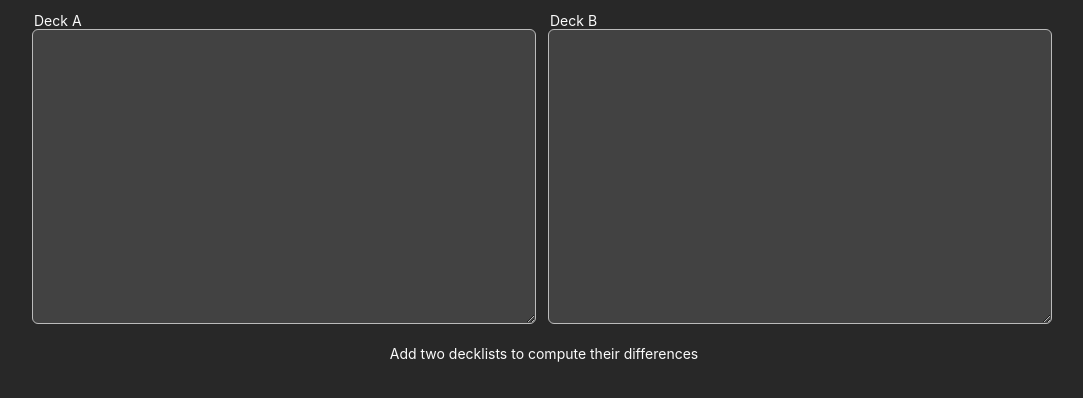
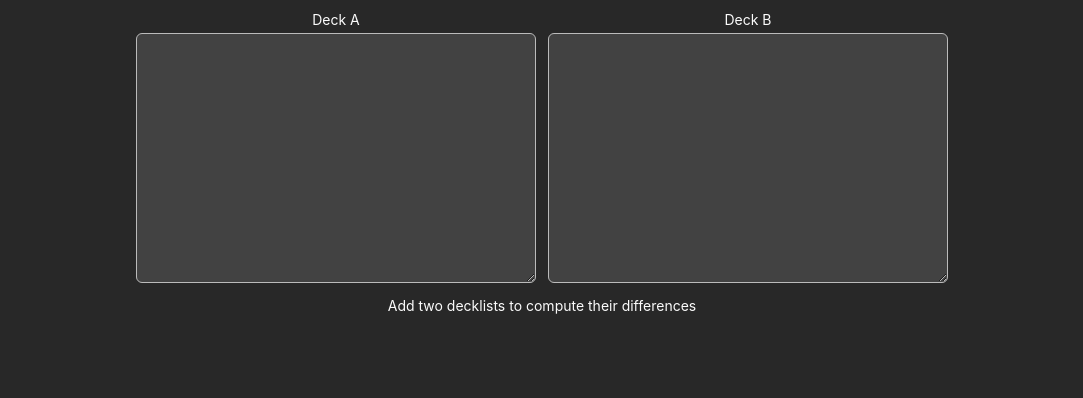
Before and after one commit to jeremy-strang/mtg-deck-diff, a React (Create React App) app: page / in a window 1280 px wide. Shown: the top 398 px of the page, without its empty margins (98-1181 px from the left). Built offline with nearby package versions, Linux system fonts and the light colour scheme.

Commit message:
some minor styling

```diff
--- a/src/index.scss
+++ b/src/index.scss
@@ -26,22 +26,6 @@ body {
   border: none;
 }
 
-code, textarea {
-  font-family: source-code-pro, Menlo, Monaco, Consolas, 'Courier New',
-    monospace;
-    font-size: 16px;
-}
-
-h1, h2, h3, h4, h5 {
-  text-align: left;
-  width: 100%;
-  margin: 0 6px 0 2px;
-}
-
-h4, h5 {
-  font-weight: normal;
-}
-
 div.App {
   position: relative;
   width: 100%;
@@ -53,19 +37,12 @@ div.App {
   overflow-x: hidden;
 }
 
-div.Width100 {
-  position: relative;
-  display: block;
-  padding: 6px 10px;
-  height: 50%;
-  width: 100%;
-}
-
 div.DeckListWrap {
   position: relative;
   width: 40%;
   height: 100%;
   margin: 6px;
+  max-width: 400px;
   display: inline-block;
 
   textarea.DeckList {
--- a/src/style/_elements.scss
+++ b/src/style/_elements.scss
@@ -100,9 +100,9 @@ textarea {
         }
 
         &.opacity-100 {
-          background-color: #fff;
+          background-color: $dark1;
           border-color: $theme-color;
-          color: $font-dark;
+          color: $gray3;
         }
       }
     }
@@ -111,12 +111,12 @@ textarea {
   &:read-only,
   &:disabled,
   &.disabled {
-    background-color: darken($gray1, 3%);
+    background-color: darken($dark1, 3%);
     cursor: disabled;
   }
 
   &::placeholder {
-    color: $dark8;
+    color: $gray8;
   }
 
   &.btn-input {
```
